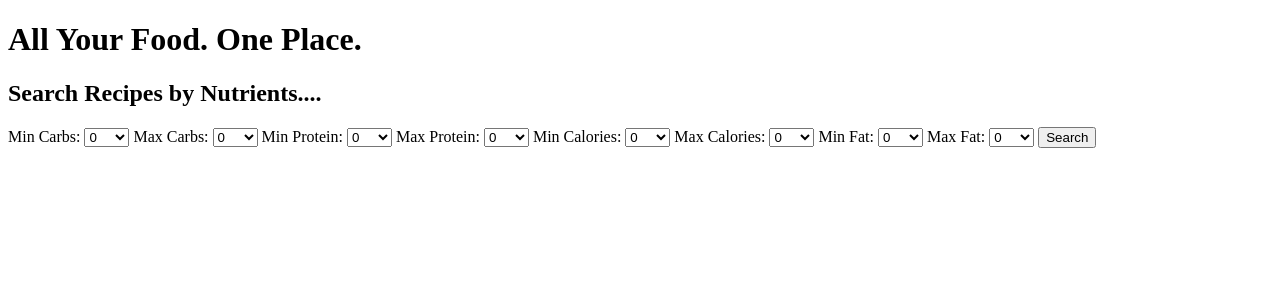
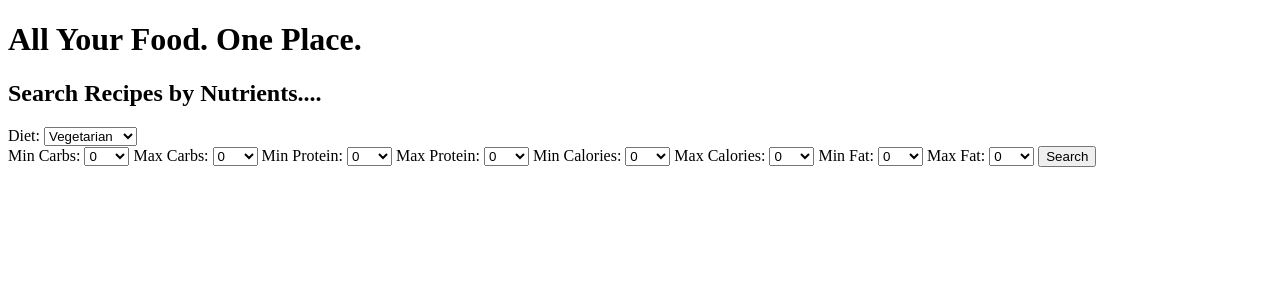
Before and after one commit to manishnaini/Spoonacular, a Flask app: page / in a window 1280 px wide. Shown: the top 300 px of the page. Run offline with Flask 3, Linux system fonts and the light colour scheme.

Commit message:
added options in diet

```diff
--- a/templates/index.html
+++ b/templates/index.html
@@ -9,6 +9,18 @@
     <h1>All Your Food. One Place.</h1>
     <h2>Search Recipes by Nutrients....</h2>
     <form action="/" name="my_form" method="POST">
+
+        <!-- Diet Selector -->
+        <div>
+            <label for="diet">Diet:</label>
+            <select id="diet" name="diet">
+                <option value="vegetarian">Vegetarian</option>
+                <option value="gluten free">Gluten Free</option>
+                <option value="vegan">Vegan</option>
+                <option value="paleo">Paleo</option>
+            </select>
+        </div>
+
 
         <label for="min_carbs">Min Carbs:</label>
         <select id="min_carbs" name="min_carbs">
```
